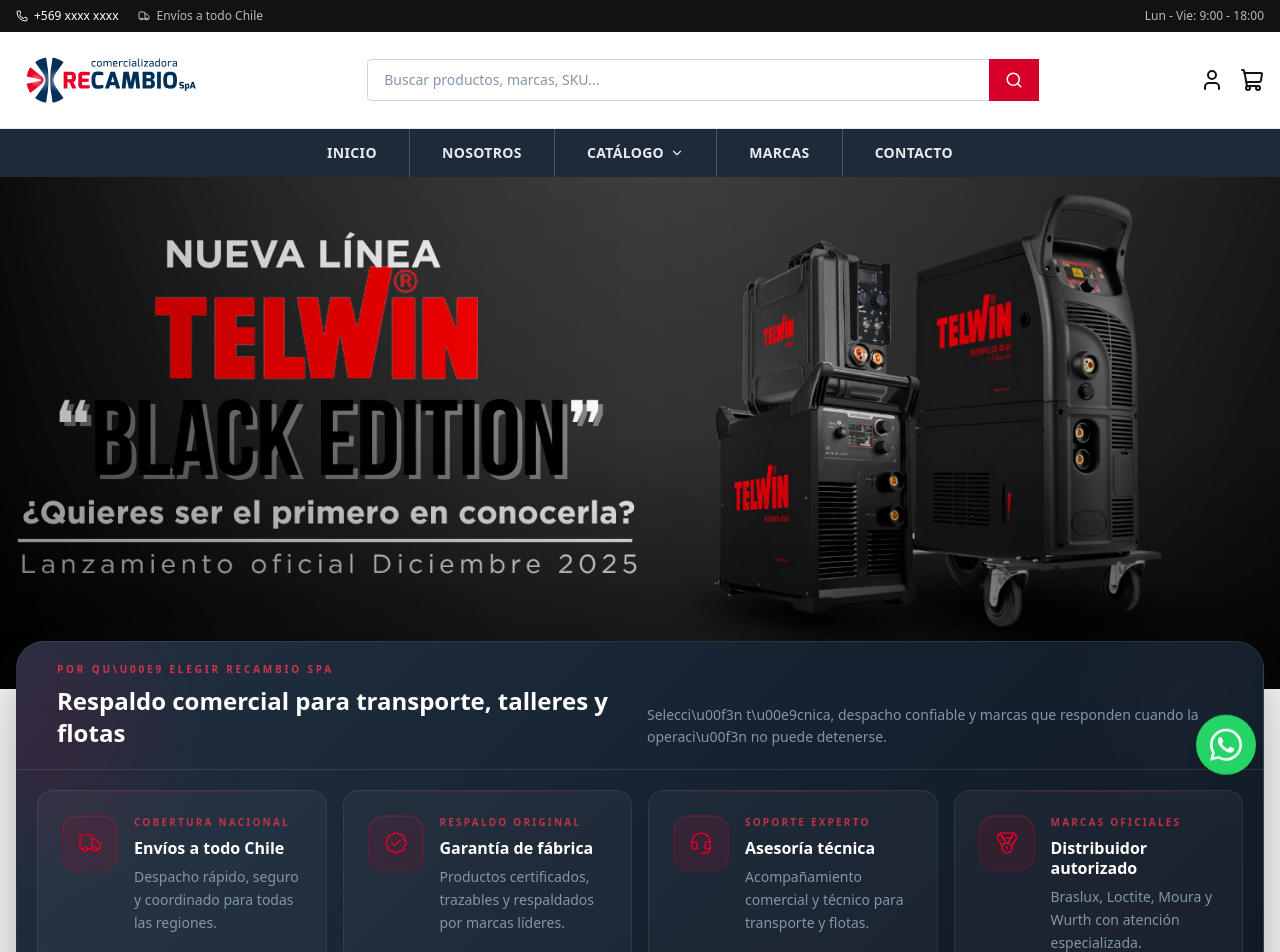
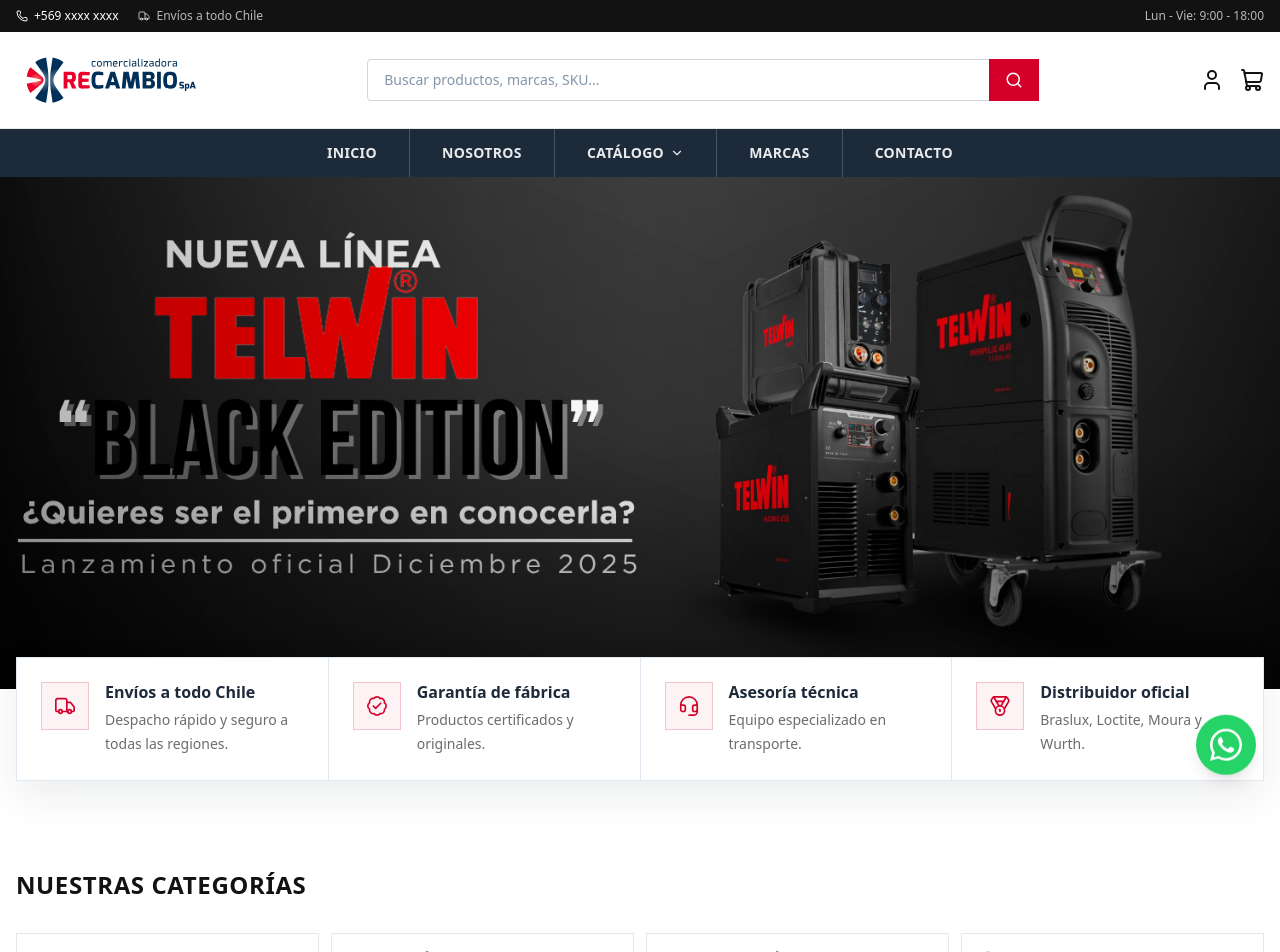
Before and after one commit to anroltec/recambiospa.cl, a Next.js app: page / in a window 1280 px wide. Shown: the top 952 px of the page. Built offline with nearby package versions, Linux system fonts and the light colour scheme.

Commit message:
feat:fixing PromoBaner.tsx

```diff
--- a/src/components/PromoBanner.tsx
+++ b/src/components/PromoBanner.tsx
@@ -3,81 +3,51 @@
 const features = [
   {
     icon: Truck,
-    eyebrow: "Cobertura nacional",
-    title: "Env\u00edos a todo Chile",
-    desc: "Despacho r\u00e1pido, seguro y coordinado para todas las regiones.",
+    title: "Envíos a todo Chile",
+    desc: "Despacho rápido y seguro a todas las regiones.",
   },
   {
     icon: BadgeCheck,
-    eyebrow: "Respaldo original",
-    title: "Garant\u00eda de f\u00e1brica",
-    desc: "Productos certificados, trazables y respaldados por marcas l\u00edderes.",
+    title: "Garantía de fábrica",
+    desc: "Productos certificados y originales.",
   },
   {
     icon: Headset,
-    eyebrow: "Soporte experto",
-    title: "Asesor\u00eda t\u00e9cnica",
-    desc: "Acompa\u00f1amiento comercial y t\u00e9cnico para transporte y flotas.",
+    title: "Asesoría técnica",
+    desc: "Equipo especializado en transporte.",
   },
   {
     icon: Medal,
-    eyebrow: "Marcas oficiales",
-    title: "Distribuidor autorizado",
-    desc: "Braslux, Loctite, Moura y Wurth con atenci\u00f3n especializada.",
+    title: "Distribuidor oficial",
+    desc: "Braslux, Loctite, Moura y Wurth.",
   },
 ];
 
 export default function PromoBanner() {
   return (
-    <section className="relative z-20 -mt-7 px-4 pb-6 sm:-mt-10 lg:-mt-12">
+    <section className="relative z-20 -mt-5 px-4 pb-8 sm:-mt-7 lg:-mt-8">
       <div className="max-w-7xl mx-auto">
-        <div className="relative overflow-hidden rounded-[28px] border border-white/10 bg-[linear-gradient(135deg,#213143_0%,#162230_52%,#101923_100%)] shadow-[0_24px_70px_rgba(10,18,28,0.38)]">
-          <div className="pointer-events-none absolute -left-16 top-0 h-44 w-44 rounded-full bg-primary/18 blur-3xl" />
-          <div className="pointer-events-none absolute right-0 top-0 h-32 w-32 rounded-full bg-white/6 blur-3xl" />
-
-          <div className="relative border-b border-white/10 px-6 py-5 sm:px-8 lg:px-10">
-            <div className="flex flex-col gap-3 lg:flex-row lg:items-end lg:justify-between">
-              <div className="max-w-2xl">
-                <p className="text-[10px] font-bold uppercase tracking-[0.28em] text-primary-light/90">
-                  Por qu\u00e9 elegir Recambio SpA
-                </p>
-                <h2 className="mt-2 text-xl font-bold text-white sm:text-2xl">
-                  Respaldo comercial para transporte, talleres y flotas
-                </h2>
-              </div>
-              <p className="max-w-xl text-sm leading-relaxed text-steel">
-                Selecci\u00f3n t\u00e9cnica, despacho confiable y marcas que responden cuando la operaci\u00f3n no puede detenerse.
-              </p>
-            </div>
-          </div>
-
-          <div className="relative grid gap-3 p-4 sm:grid-cols-2 sm:gap-4 sm:p-5 xl:grid-cols-4">
+        <div className="border border-slate-200 bg-white shadow-[0_16px_38px_rgba(21,37,56,0.08)]">
+          <div className="grid gap-px bg-slate-200 sm:grid-cols-2 xl:grid-cols-4">
             {features.map((feature) => {
               const Icon = feature.icon;
 
               return (
                 <article
                   key={feature.title}
-                  className="group relative overflow-hidden rounded-2xl border border-white/8 bg-white/[0.04] px-5 py-5 transition-colors duration-200 hover:bg-white/[0.07] sm:px-6 sm:py-6"
+                  className="flex items-start gap-4 bg-white px-5 py-5 sm:px-6 sm:py-6"
                 >
-                  <div className="absolute inset-x-0 top-0 h-px bg-gradient-to-r from-transparent via-primary/60 to-transparent opacity-70" />
+                  <div className="flex h-12 w-12 flex-shrink-0 items-center justify-center border border-primary/20 bg-primary/5 text-primary">
+                    <Icon size={22} strokeWidth={1.8} />
+                  </div>
 
-                  <div className="flex items-start gap-4">
-                    <div className="flex h-14 w-14 flex-shrink-0 items-center justify-center rounded-2xl border border-primary/30 bg-primary/12 text-primary shadow-[inset_0_1px_0_rgba(255,255,255,0.06)]">
-                      <Icon size={24} strokeWidth={1.7} />
-                    </div>
-
-                    <div className="min-w-0">
-                      <p className="text-[10px] font-semibold uppercase tracking-[0.22em] text-primary-light/80">
-                        {feature.eyebrow}
-                      </p>
-                      <h3 className="mt-2 text-base font-bold leading-tight text-white">
-                        {feature.title}
-                      </h3>
-                      <p className="mt-2 text-sm leading-relaxed text-steel">
-                        {feature.desc}
-                      </p>
-                    </div>
+                  <div className="min-w-0">
+                    <h2 className="text-base font-bold leading-tight text-primary-dark">
+                      {feature.title}
+                    </h2>
+                    <p className="mt-1.5 text-sm leading-6 text-dark/62">
+                      {feature.desc}
+                    </p>
                   </div>
                 </article>
               );
```
